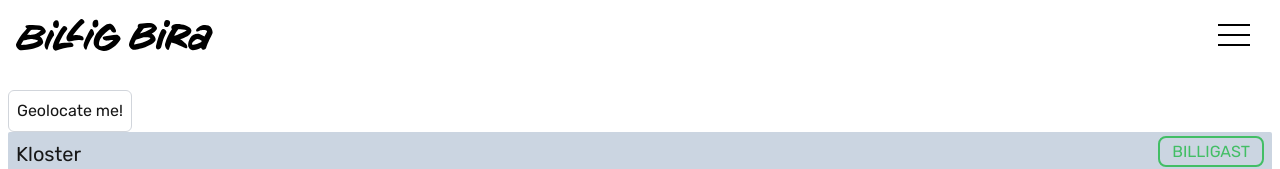
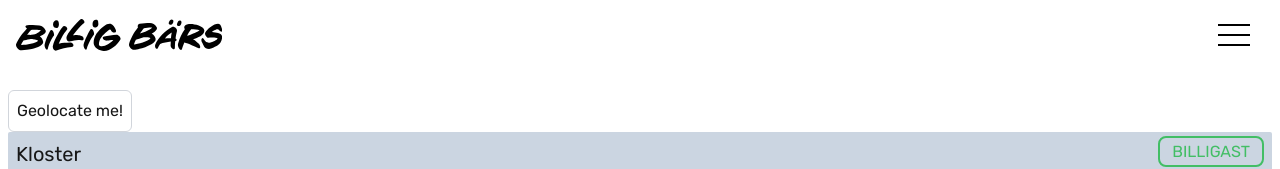
Before and after one commit to nickenickenicke/billig-bars, a Next.js app: page / in a window 1280 px wide. Shown: the top 169 px of the page. Built offline with nearby package versions, Linux system fonts and the light colour scheme; a web font is replaced by a local one.

Commit message:
SVG corrections

```diff
--- a/src/components/svgs/Logo.tsx
+++ b/src/components/svgs/Logo.tsx
@@ -9,22 +9,26 @@ export const Logo = ({ width, height, className }: LogoProps) => {
     <svg
       data-name="logo"
       xmlns="http://www.w3.org/2000/svg"
-      viewBox="0 0 385.98 62.82"
+      viewBox="0 0 405.15 62.82"
       className={className}
       width={width}
       height={height}
     >
       <g data-name="logo-layer">
         <path d="M62.6,57.91c-1.51,6.34-7.92-2.09-6.26-8.42,1.8-6.98,5.47-17.07,10.01-24.91,5.04-8.79,10.01,5.76,7.92,8.21-4.32,5.04-9.65,16.71-11.67,25.13ZM80.17,17.73c-4.9,0-7.63-2.45-7.42-7.56.14-4.32,3.24-7.78,6.7-7.63,3.74.22,4.32,3.1,4.75,6.55.36,3.02-.58,8.64-4.03,8.64Z" />
-        <path d="M285.04,55.11c-2,6.2-13.52,7.87-9.52-5.26,2.1-6.9,5.03-18.71,9.24-26.74,3.36-6.47,8.89-2.16,10.39,1.43.65,1.57-.31,3-1.08,4.51-7.03,13.81-6.43,18.04-9.02,26.06ZM296.56,2.03c4.8.99,6.84,2.62,5.59,7.58-1.02,4.2-4.75,6.96-8.1,6.12-3.62-.97-3.6-3.91-3.33-7.38.26-3.03,2.45-7.02,5.84-6.32Z" />
         <path d="M139.12,57.91c-1.51,6.34-7.92-2.09-6.26-8.42,1.8-6.98,7.47-19.07,12.01-26.91,5.04-8.79,10.01,5.76,7.92,8.21-4.32,5.04-11.65,18.71-13.67,27.13ZM156.69,16.73c-4.9,1-6.63-2.45-6.42-7.56.14-4.32,3.24-7.63,6.7-7.63,4.79,0,4.32,4.1,4.75,7.55.36,3.02-1.65,6.95-5.03,7.64Z" />
-        <path d="M373.21,56.81c-.42,1.09-.76,1.43-1.43,2.02-3.54,3.03-6.91,1.18-8.51-2.61-4.63,2.53-10.53,4.97-16.26,4.97-4.21,0-9.27-5.14-9.1-9.94.17-4.89.67-7.33,4.13-13.9,3.87-7.35,12.05-8.89,17.83-7.92.87.15,1.7.44,2.48.85,2.41,1.25,5.62,2.74,7.6,3.99,1.77-2.78,3.13-5.73,4.73-8.76,2.53-4.72-9.47-4.92-13.6-3.07-3.79,1.77-7.33,3.62-7.5,0-.17-2.19,3.79-5.56,7.67-8.09,4.8-3.12,11.33-3.53,16.59-1.61,5.75,2.1,9.72,11.79,7.53,16.34-7.33,15.16-8.96,18.38-12.16,27.74ZM354.59,39.79c-3.88,1.69-9.44,6.07-8.93,9.69.51,3.12,11.32-1.08,18.23-4.53.08-.34.56-1.7.73-2.04-2.95-1.68-7.25-4.38-10.03-3.12Z" />
         <path d="M266.35,28.98c4.18,1.87,6.34,4.97,7.7,9.72,2.16,7.7-15.91,15.05-23.62,17.64-2.59.86-11.74,3.6-19.08,4.03-3.96.29-10.22-6.55-9.5-10.44.94-5.18,7.34-20.31,14.69-29.16.72-.94,2.02-3.17,2.81-4.03-1.08-2.81-.22-6.48,3.31-7.27,7.13-1.66,12.75-1.8,20.31-1.8,5.18,0,9.79,2.23,13.32,8.64,2.3,4.32-3.67,9.07-9.94,12.67ZM261.09,36.54c-3.67-1.22-6.98-.22-10.44-.65-6.19,2.23-11.95,3.89-15.27,4.97-1.3,2.66-2.59,5.33-3.89,9.07,6.34-.14,29.02-6.12,32.11-11.52.36-.72.43-.94-2.52-1.87ZM265.05,16.74c-4.46,0-9.86.43-13.97,1.58-2.81,3.31-5.62,7.34-7.71,9.94,1.66-.58,4.1-.94,5.9-1.73,5.54-2.3,13.54-5.4,18-9.58-.86-.14-1.66-.22-2.23-.22Z" />
         <path d="M104.68,44.09c-4.52.53-7.11-6.12-4.8-10.79,5.71-11.46,21.36-27.9,23.58-29.72,1.07-.88,2.19-1.68,3.4-2.89,2.96-2.91,9.88,4.13,6.83,7.09-2.24,2.25-4.95,3.97-7.13,6.31-5.49,5.84-10.24,11.32-14.66,18.05,8.6-1,6.88-.62,15.53.6,6.36.89,7.45,10.09,1.02,9.19-10.93-1.55-13.07,1.02-23.76,2.16Z" />
         <path d="M79.35,61.89c-4.32,1.44-8.21-4.54-6.91-9.58,3.24-12.39,15.19-31.68,16.99-33.92.86-1.08,1.8-2.09,2.74-3.53,2.3-3.46,10.51,2.02,8.14,5.54-1.73,2.66-4.03,4.9-5.69,7.63-4.18,6.84-7.7,13.18-10.66,20.67,8.21-2.74,13.61-2.02,22.32-2.59,6.41-.43,9.36,8.35,2.88,8.79-11.02.72-19.59,3.67-29.81,6.98Z" />
         <path d="M172.41,62.82c-8.06,0-19.66-6.19-19.95-14.98-.5-14.11,8.71-24.63,19.37-33.05,13.75-10.8,19.51-2.95,23.76,5.98,2.81,5.98-2.81,7.99-7.7,3.53-2.88-2.59-1.01-6.41-9.14,0-8.35,6.55-16.27,15.19-15.91,26.21.07,2.45,3.82,3.1,5.69,3.1,7.92,0,16.85-6.19,22.54-12.24-6.41,0-7.42.72-12.82,1.08-6.48.43-11.45-7.06-5.11-8.21,6.48-1.22,16.85-2.95,24.12-3.38,3.17-.14,10.08,5.26,7.42,10.01-6.34,11.09-19.73,21.96-32.26,21.96Z" />
         <path d="M46.85,34.14c3.92,2.36,5.7,5.69,6.49,10.57,1.22,7.91-17.6,13.04-25.56,14.69-2.68.55-12.08,2.17-19.43,1.72-3.97-.19-9.37-7.73-8.19-11.5,1.55-5.04,9.72-19.28,18.07-27.2.83-.84,2.38-2.91,3.27-3.67-2.94-1.83-6.36-6.75,4.16-6.83,7.28-.79,12.87-.26,20.38.64,5.15.62,9.46,3.39,12.19,10.17,1.77,4.56-4.73,8.57-11.38,11.39ZM40.73,41.02c-2.51-1.19-4.98-1.21-7.42-1.44-2.22-.21-4.45-.08-6.63.37-4.91,1.02-9.25,1.74-11.99,2.29-1.6,2.49-3.21,4.98-4.94,8.54,6.31.61,29.54-2.61,33.26-7.6.44-.67.54-.88-2.28-2.16ZM47.02,21.83c-4.43-.53-13.28-1.02-17.49-.37-3.18,2.95-5.42,7.25-7.81,9.58,1.71-.37,7.05.55,8.94-.02,10.3-.43,13.62-5.09,18.55-8.7-.84-.25-1.62-.41-2.19-.48Z" />
-        <path d="M322.15,39.86c5.33,2.66,8.01,5.98,10.24,7.78,5.04,3.96,5.37,12.15-.25,9.27-5.54-2.88-18.7-9.05-27.13-11-2.09,5.62-3.17,8.35-4.54,13.03-1.87,6.12-9.5-4.25-7.7-10.37,3.38-11.45,6.91-19.73,13.54-28.8-2.74-2.02-1.37-7.85,3.74-9,3.1-.65,4.75-.94,7.92-.94,6.84,0,25.56,3.89,26.35,12.24.79,9.14-12.75,14.47-22.18,17.79ZM318.55,20.06c-3.02,3.46-5.69,7.99-8.06,12.96,6.7-1.8,18.22-6.91,21.82-9,.94-.58,1.94-1.15,2.88-1.94-4.46-1.8-10.8-1.94-16.63-2.02Z" />
+        <path d="M347.5,39.86c5.33,2.66,8.01,5.98,10.24,7.78,5.04,3.96,5.37,12.15-.25,9.27-5.54-2.88-18.7-9.05-27.13-11-2.09,5.62-3.17,8.35-4.54,13.03-1.87,6.12-9.5-4.25-7.7-10.37,3.38-11.45,6.91-19.73,13.54-28.8-2.74-2.02-1.37-7.85,3.74-9,3.1-.65,4.75-.94,7.92-.94,6.84,0,25.56,3.89,26.35,12.24.79,9.14-12.75,14.47-22.18,17.79ZM343.9,20.06c-3.02,3.46-5.69,7.99-8.06,12.96,6.7-1.8,18.22-6.91,21.82-9,.94-.58,1.94-1.15,2.88-1.94-4.46-1.8-10.8-1.94-16.63-2.02Z" />
+        <path d="M404.26,24.7c-3.68,1.28-5.36-4.4-8.96-4.4-1.84,0-10.32,3.68-10.32,5.2,7.76,1.76,17.21.88,19.45,7.92,1.28,4-2.16,14.8-8.32,18.25-2.96,1.68-12.8,7.12-17.05,7.12-10.56,0-10.8-8.64-14.25-13.68-.8-1.2-1.84-6,1.04-7.28.4-.16.64-.32.88-.32.48,0,1.04.8,3.12,3.92,2.8,4.08,5.36,5.76,12.08,4.64,2.56-.4,14.89-5.92,13.6-8.32-.8-1.44-12.88-1.76-18.01-.88-2.64.4-7.84-6.64-6.08-10.08,1.76-3.44,5.84-7.84,9.12-10.24,7.52-5.36,11.6-7.28,16.25-7.28,5.52,0,6.72,7.6,8.24,12.24.16.56.24,2.88-.8,3.2Z" />
+        <g>
+          <path d="M313.22,38.13c3.1,1.1,2.86,4.93-.67,5.66-.43,4.44-.61,8.95-.67,13.33-.12,5.48-8.83-.3-8.34-5.72.18-2.43.3-4.75.36-7-6.94.85-14.67,2.68-20.94,4.57-1.83,2.56-3.23,5.24-4.38,7.73-2.31,5.11-7.18-1.7-5.11-6.7,5.11-12.48,20.21-27.7,32.75-34.21,4.2-2.19,10.84,3.23,9.8,7.85-1.22,5.36-1.95,8.65-2.8,14.49ZM292.34,38.07c3.96-.3,7.91-.36,11.87-.3.24-3.59.67-7.18,1.52-11.08-4.99,2.98-9.13,6.39-13.39,11.38Z" />
+          <path d="M320.9,13.67c-1.74.67-4.58.41-4.96-2.3-.24-1.92,1.61-5.68,2.54-7.01,1.02-1.5,4.52-2.87,6.15.59,1.09,2.3-.81,7.59-3.73,8.72Z" />
+          <path d="M305.64,10.79c-1.96,1.02-4.64,1.02-5.71-1.29-.73-1.66.93-4.66,1.69-6.01.82-1.51,3.63-4.32,6.55-1.56,1.78,1.75.54,7.26-2.53,8.87Z" />
+        </g>
       </g>
     </svg>
   )
```
